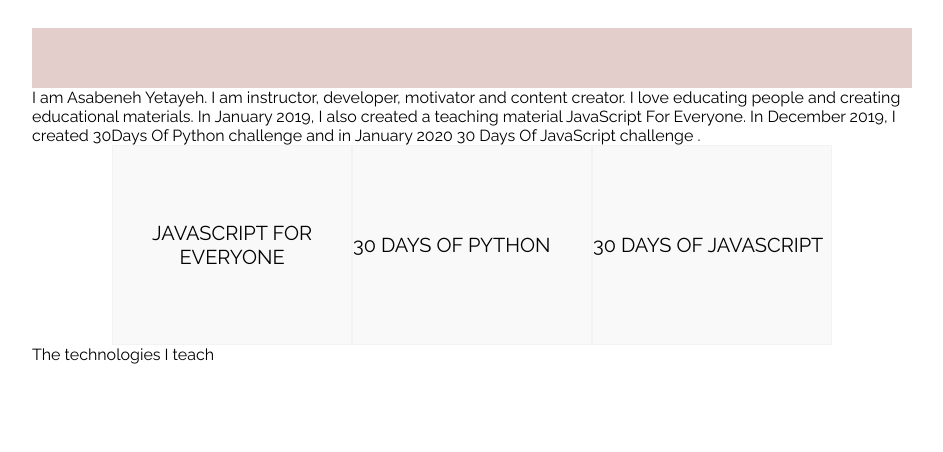
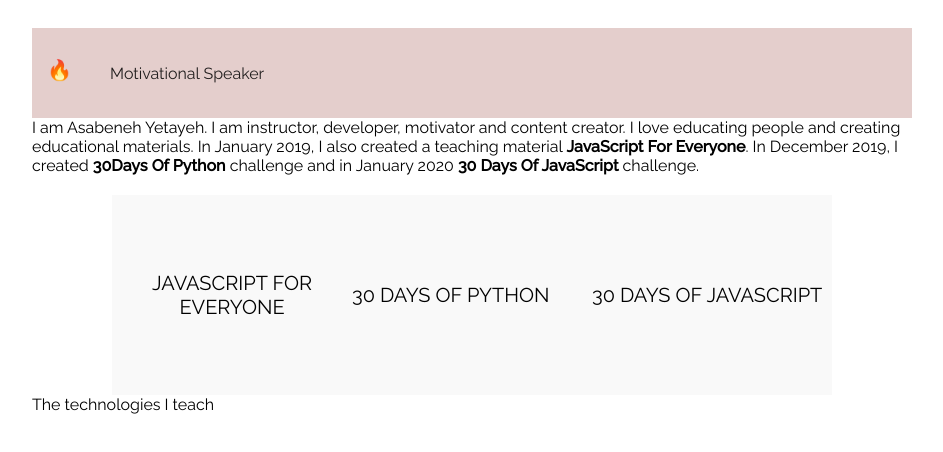
Before and after one commit to priyanka-saini8/3pillarglobal-javascript-project-portfolio, a plain HTML site: page index.html in a window 1280 px wide. Shown: the part 88-540 px from the top of the page, without its empty margins (168-1111 px from the left). Drawn offline with Linux system fonts and the light colour scheme; a web font is replaced by a local one.

Commit message:
functions added for strip

```diff
--- a/index.html
+++ b/index.html
@@ -12,12 +12,18 @@
     <title>Portfolio -  3pillar global</title>
 </head>
 <body>
-    <div class="main-heading"><h1>Asabeneh Yetayeh</h1></div>
+    <div class="main-heading">
+        <h1>Asabeneh Yetayeh</h1>
+    </div>
 
-    <div class="background-strip"></div>
+    <div class="background-strip">
+        <div id="emojis"></div>
+        <div id="professional-titles"></div>
+    </div>
 
-    <div> I am Asabeneh Yetayeh. I am instructor, developer, motivator and content creator. I love educating people and creating educational materials. In January 2019, I also created a teaching material <span>JavaScript For Everyone</span>. In December 2019, I created <span> 30Days Of Python </span> challenge and in January 2020 <span> 30 Days Of JavaScript challenge
-    </span>.</div>
+    <div>
+        I am Asabeneh Yetayeh. I am instructor, developer, motivator and content creator. I love educating people and creating educational materials. In January 2019, I also created a teaching material <span>JavaScript For Everyone</span>. In December 2019, I created <span> 30Days Of Python </span> challenge and in January 2020 <span> 30 Days Of JavaScript </span> challenge.
+    </div>
 
     <div class="boxes">
         <div id="id1" class="box1" onclick=clicked(id)> JAVASCRIPT FOR EVERYONE </div>
@@ -25,7 +31,11 @@
         <div id="id3" class="box3" onclick=clicked(id)> 30 DAYS OF JAVASCRIPT  </div>
     </div>
 
-    <div> The technologies I teach</div>
+    <div>
+        The technologies I teach
+    </div>
     <script src="script.js"></script>
+    <script>emojiChanging();</script>
+    <script>titleAnimation();</script>
 </body>
 </html>
--- a/script.js
+++ b/script.js
@@ -4,9 +4,54 @@ function clicked(id){
     elementid.addEventListener('click',() =>{
         elementid.style.backgroundColor ="rgb(255, 234, 234)";
         elementid.style.fontSize = '22px';
+        elementid.style.transition = 'backgroundcolor 0.15s, fontSize 0.25s';
         setTimeout( () => {
             elementid.style.backgroundColor = 'rgb(249, 249, 249)';
             elementid.style.fontSize = '20px';
+            elementid.style.transition = 'backgroundcolor 0.25s, fontSize 0.25s';
         },1000);
     });
 }
+
+function emojiChanging() {
+    let elementid = document.getElementById('emojis');
+
+    const emojiArray = ['&#128214;','&#128293;','&#128187;','&#128293;','&#128210;','&#127793;'];
+
+    let index = 0;
+    setInterval(() => {
+        if(index >= emojiArray.length) index = 0;
+        elementid.innerHTML = emojiArray[index];
+        index++;
+    },2000);
+}
+
+function titleAnimation() {
+    let elementid = document.getElementById('professional-titles');
+    const titleArray = ['Instructor','Motivational Speaker','Programmer','Motivator','Content Creator','Educator'];
+
+    let index = 0;
+    setInterval(() => {
+        if(index >= titleArray.length) index = 0;
+        elementid.style.paddingLeft = '0px';
+        elementid.innerHTML = titleArray[index];
+        const increase = 8;
+        let marginn = 20;
+        let newopacity = 0.09;
+        const opacityIncrease = 0.38;
+        elementid.style.opacity = newopacity;
+        let moving = setInterval (() => {
+            elementid.style.opacity = newopacity;
+            elementid.style.transition = 'opacity 0.15s';
+            elementid.style.paddingLeft = marginn+'px';
+            marginn = marginn + increase;
+            newopacity = newopacity + opacityIncrease;
+        },240);
+        setTimeout(() => {
+            clearInterval(moving);
+        }, 800);
+        index++;
+    },2000);
+
+
+}
--- a/style.css
+++ b/style.css
@@ -17,24 +17,43 @@ body {
     background-color: rgb(228, 206, 204);
     height: 60px;
     margin-top: 0;
+    padding-left: 15px ;
+    padding-top: 30px;
+    display: grid;
+    grid-template-columns:27px 1fr ;
+}
+
+#emojis {
+    font-size: 20px;
+    display: inline;
+}
+
+#professional-titles {
+    padding-top: 6px;
+}
+
+span {
+    font-weight: bold;
 }
 
 .boxes {
     display: flex;
     flex-direction: row;
     justify-content: space-between;
-    background-color: blue;
+    /* background-color: blue; */
     height: 200px;
     font-size: 20px;
     margin-left: 80px;
     margin-right: 80px;
+    margin-top: 20px;
 }
 
 .box1, .box2, .box3 {
     width: 250px;
+
     background-color:rgb(249, 249, 249);
-    border-style: solid;
-    border-width: 1px;
+    border-style:hidden;
+    border-width: 10px;
     border-color: rgb(243, 243, 243);
     box-shadow: 1px 1px 1px rgba(rgb(20, 14, 14));
     display: flex;
```
